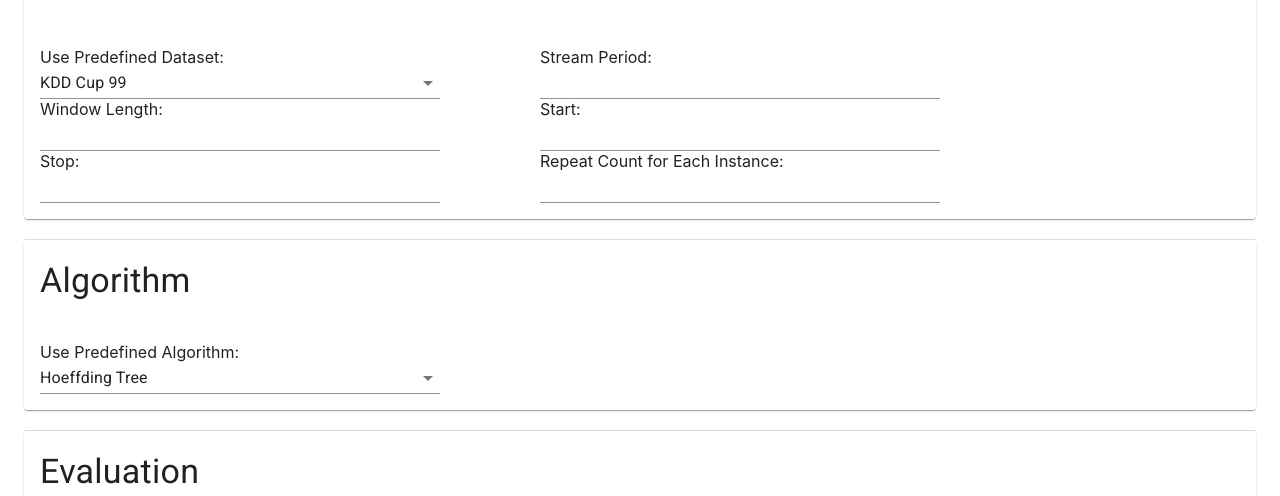
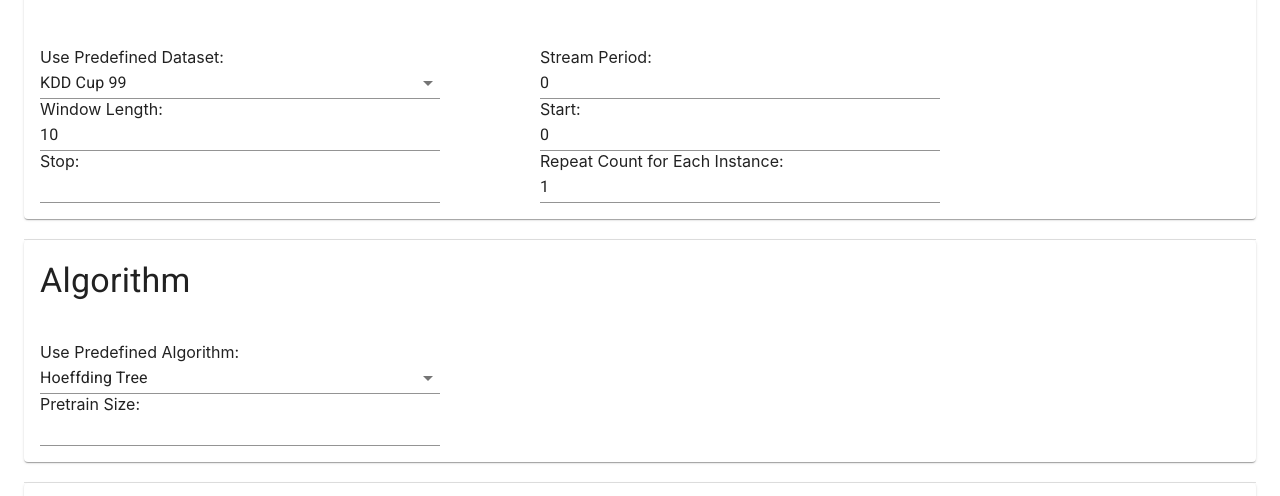
Before and after one commit to ecehansavas/ai-platform-ui, a React (Create React App) app: page / in a window 1280 px wide. Shown: the part 129-625 px from the top of the page. Built offline with nearby package versions, Linux system fonts and the light colour scheme; no server answers.

Commit message:
added algorithm specific parameters

```diff
--- a/src/Algorithm.js
+++ b/src/Algorithm.js
@@ -4,6 +4,7 @@ import Select from '@material-ui/core/Select';
 import MenuItem from '@material-ui/core/MenuItem';
 import FormControl from '@material-ui/core/FormControl';
 import Grid from '@material-ui/core/Grid';
+import Input from '@material-ui/core/Input';
 import { ExpansionPanel, ExpansionPanelSummary, ExpansionPanelDetails } from '@material-ui/core';
 
 class Algorithm extends React.Component {
@@ -32,6 +33,10 @@ class Algorithm extends React.Component {
                             </Select>
                         </FormControl>
                     </Grid>
+                    <Grid item sm={1}>
+                        &nbsp;
+                    </Grid>
+                    { this.renderParameters(this.props.selected_algorithm) }
             {/* <Grid item xs={12} sm={4}>
                     <FormControl fullWidth>
                         <InputLabel htmlFor="description">Description of {this.props.selected_algorithm}</InputLabel>
@@ -43,6 +48,136 @@ class Algorithm extends React.Component {
         </ExpansionPanel>
         );
     }
+
+    renderParameters(algorithm) {
+        if (algorithm == "knn") {
+            return this.renderKNNParameters()
+        }
+        else if (algorithm == "k_means") {
+            return this.renderKMeans()
+        }
+        else if(algorithm == "hoeffding_tree"){
+            return this.renderHoeffdingTree()
+        }
+        else if(algorithm == "denstream"){
+            return this.renderDenstream()
+        }
+        else if(algorithm == "clustream"){
+            return this.renderClustream()
+        }
+        else if(algorithm == "d3"){
+            return this.renderD3()
+        }
+        else {
+            return "";
+        }
+    }
+
+    renderKNNParameters() {
+        return (
+            <Grid container>
+                <Grid item xs={12} sm={4}>
+                    <FormControl fullWidth> Neighbors:
+                        <Input type="number" value={this.props.parameters.neighbors} onChange={(e) => this.props.onParameterChange("neighbors", e.target.value)}/>
+                    </FormControl>
+                </Grid>
+                <Grid item sm={1}>
+                    &nbsp;
+                </Grid>
+                <Grid item xs={12} sm={4}>
+                    <FormControl fullWidth> Pretrain Size:
+                        <Input type="number" value={this.props.parameters.pretrain_size} onChange={(e) => this.props.onParameterChange("neighbors", e.target.value)}/>
+                    </FormControl>
+                </Grid>
+            </Grid>
+        )
+    }
+
+    renderKMeans(){
+        return (
+            <Grid container>
+                <Grid item xs={12} sm={4}>
+                    <FormControl fullWidth> Cluster Count:
+                        <Input type="number" value={this.props.parameters.n_cluster} onChange={(e) => this.props.onParameterChange("n_cluster", e.target.value)}/>
+                    </FormControl>
+                </Grid>
+                <Grid item sm={1}>
+                    &nbsp;
+                </Grid>
+            </Grid>
+        )
+    }
+
+    renderHoeffdingTree(){
+        return(
+        <Grid container>
+            <Grid item xs={12} sm={4}>
+                <FormControl fullWidth> Pretrain Size:
+                    <Input type="number" value={this.props.parameters.pretrain_size} onChange={(e) => this.props.onParameterChange("neighbors", e.target.value)}/>
+                </FormControl>
+            </Grid>
+            <Grid item sm={1}>
+                &nbsp;
+            </Grid>
+        </Grid>
+        )
+    }
+
+    renderDenstream(){
+        return(
+            <Grid container>
+                <Grid item xs={12} sm={4}>
+                    <FormControl fullWidth> Epsilon:
+                        <Input type="number" value={this.props.parameters.epsilon} onChange={(e) => this.props.onParameterChange("epsilon", e.target.value)}/>
+                    </FormControl>
+                </Grid>
+                <Grid item sm={1}>
+                    &nbsp;
+                </Grid>
+                <Grid item xs={12} sm={4}>
+                    <FormControl fullWidth> Lambda:
+                        <Input type="number" value={this.props.parameters.lambda} onChange={(e) => this.props.onParameterChange("lambda", e.target.value)}/>
+                    </FormControl>
+                </Grid>
+                <Grid item xs={12} sm={4}>
+                    <FormControl fullWidth> Beta:
+                        <Input type="number" value={this.props.parameters.beta} onChange={(e) => this.props.onParameterChange("beta", e.target.value)}/>
+                    </FormControl>
+                </Grid>
+                <Grid item sm={1}>
+                    &nbsp;
+                </Grid>
+                <Grid item xs={12} sm={4}>
+                    <FormControl fullWidth> Mu:
+                        <Input type="number" value={this.props.parameters.mu} onChange={(e) => this.props.onParameterChange("mu", e.target.value)}/>
+                    </FormControl>
+                </Grid>
+            </Grid>
+        )
+    }
+
+    renderClustream(){
+        return(
+            "clustream"
+        )
+    }
+
+    renderD3(){
+        return (
+            <Grid container>
+            <Grid item xs={12} sm={4}>
+                <FormControl fullWidth> Rho:
+                    <Input type="number" value={this.props.parameters.rho} onChange={(e) => this.props.onParameterChange("rho", e.target.value)}/>
+                </FormControl>
+            </Grid>
+            <Grid item sm={1}>
+                &nbsp;
+            </Grid>
+        </Grid>
+        )
+    }
+
+
 }
 
 export default Algorithm;
--- a/src/App.js
+++ b/src/App.js
@@ -12,30 +12,40 @@ import Button from '@material-ui/core/Button';
 import Divider from '@material-ui/core/Divider';
 import Grid from '@material-ui/core/Grid';
 
+const KNOWN_DATASETS = {
+  "kdd99" : {
+    valid_algorithms: ['hoeffding_tree', 'denstream','k_means', 'knn']
+  },
+  "kdd99raw" : {
+    valid_algorithms: ['hoeffding_tree', 'denstream','k_means', 'knn']
+  },
+  "pnts_drifted" : {
+    valid_algorithms: ['d3']
+  },
+  "pnts_stable" : {
+    valid_algorithms: ['d3']
+  }
+}
+
+
 const KNOWN_ALGORITHMS = {
   "hoeffding_tree" : {
-    valid_datasets : ['kdd99'],
-    valid_parameters : []
+    extra_parameters : ['max_sample', 'batch_size','n_wait','max_time','restart_stream']
   },
   "d3" : {
-    valid_datasets : ['kdd99','pnts_drifted','pnts_stable'],
-    valid_parameters : []
+    extra_parameters : ['w','n_features','auc']
   },
   "denstream" : {
-    valid_datasets : ['kdd99','pnts_drifted','pnts_stable'],
-    valid_parameters : []
+    extra_parameters : []
   },
   "clustream" : {
-    valid_datasets : ['kdd99','pnts_drifted','pnts_stable'],
-    valid_parameters : []
+    extra_parameters : []
   },
   "k_means" : {
-    valid_datasets : ['kdd99','pnts_drifted','pnts_stable'],
-    valid_parameters : []
+    extra_parameters : ['max_iter','n_init', 'random_state']
   },
   "knn" : {
-    valid_datasets : ['kdd99','pnts_drifted','pnts_stable'],
-    valid_parameters : []
+    extra_parameters : ['weighting','max_window_size','max_sample','batch_size','n_wait','max_time','restart_stream']
   }
 }
 
@@ -59,7 +69,7 @@ class App extends React.Component {
   }
 
   handleDatasetChange(event) {
-    this.setState({selected_dataset: event.target.value})
+    this.setState({selected_dataset: event.target.value, dataset_parameters: {}})
   }
 
   handleDatasetParameterChange(name, value){
@@ -71,7 +81,15 @@ class App extends React.Component {
   }
 
   handleAlgorithmChange(event){
-    this.setState({selected_algorithm: event.target.value})
+    this.setState({selected_algorithm: event.target.value, algorithm_parameters: {}})
+  }
+
+  handleAlgorithmParameterChange(name, value){
+    let param = {
+      ...this.state.algorithm_parameters
+    }
+    param[name] = value
+    this.setState({algorithm_parameters: param})
   }
 
   handleEvaluationChange(event){
@@ -120,6 +138,7 @@ class App extends React.Component {
         <Divider />
         <Box>
           <Dataset selected_dataset={this.state.selected_dataset}
+                  parameters={this.state.dataset_parameters}
                   onDatasetChange={this.handleDatasetChange.bind(this)}
                   onParameterChange={this.handleDatasetParameterChange.bind(this)}/>
         </Box>
@@ -127,7 +146,9 @@ class App extends React.Component {
         <Divider />
         <Box>
           <Algorithm selected_algorithm={this.state.selected_algorithm}
-                  onAlgorithmChange={this.handleAlgorithmChange.bind(this)}/>
+                  parameters = {this.state.algorithm_parameters}
+                  onAlgorithmChange={this.handleAlgorithmChange.bind(this)}
+                  onParameterChange={this.handleAlgorithmParameterChange.bind(this)}/>
         </Box>
         <br />
         <Divider />
--- a/src/Dataset.js
+++ b/src/Dataset.js
@@ -41,12 +41,12 @@ class Dataset extends React.Component {
                     </Grid> */}
                     <Grid item xs={12} sm={4}>
                         <FormControl fullWidth> Stream Period:
-                            <Input type="number" value={this.props.stream_period} onChange={(e) => this.props.onParameterChange("stream_period", e.target.value)}/>
+                            <Input type="number" value={this.props.parameters.stream_period} onChange={(e) => this.props.onParameterChange("stream_period", e.target.value)}/>
                         </FormControl>
                     </Grid>
                     <Grid item xs={12} sm={4}>
                         <FormControl fullWidth> Window Length:
-                            <Input type="number" value={this.props.window_length} onChange={(e) => this.props.onParameterChange("window_length", e.target.value)}/>
+                            <Input type="number" value={this.props.parameters.window_length} onChange={(e) => this.props.onParameterChange("window_length", e.target.value)}/>
                         </FormControl>
                     </Grid>
                     <Grid item sm={1}>
@@ -54,12 +54,12 @@ class Dataset extends React.Component {
                     </Grid>
                     <Grid item xs={12} sm={4}>
                         <FormControl fullWidth> Start:
-                            <Input type="number" value={this.props.start_value} onChange={(e) => this.props.onParameterChange("start_value", e.target.value)} />
+                            <Input type="number" value={this.props.parameters.start_value} onChange={(e) => this.props.onParameterChange("start_value", e.target.value)} />
                         </FormControl>
                     </Grid>
                     <Grid item xs={12} sm={4}>
                         <FormControl fullWidth> Stop:
-                            <Input type="number" value={this.props.stop_value} onChange={(e) => this.props.onParameterChange("stop_value", e.target.value)} />
+                            <Input type="number" value={this.props.parameters.stop_value} onChange={(e) => this.props.onParameterChange("stop_value", e.target.value)} />
                         </FormControl>
                     </Grid>
                     <Grid item sm={1}>
@@ -67,7 +67,7 @@ class Dataset extends React.Component {
                     </Grid>
                     <Grid item xs={12} sm={4}>
                         <FormControl fullWidth> Repeat Count for Each Instance:
-                            <Input type="number" value={this.props.repeat_count} onChange={(e) => this.props.onParameterChange("repeat_count", e.target.value)} />
+                            <Input type="number" value={this.props.parameters.repeat_count} onChange={(e) => this.props.onParameterChange("repeat_count", e.target.value)} />
                         </FormControl>
                     </Grid>
                 </Grid>
```
Lines whose indentation alone changed are shown as unchanged.
